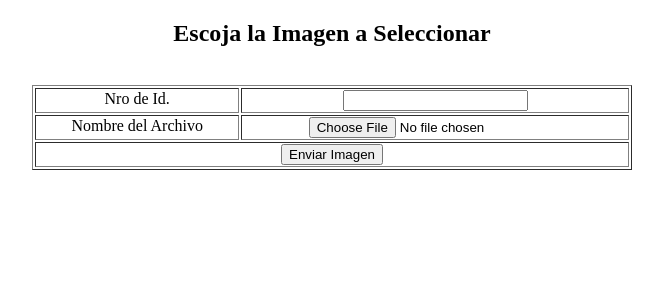
After one commit to JohanCast777/MCLAREN, a PHP site: page /Upload-pictures.php in a window 1280 px wide. The commit adds this page. Shown: the top 300 px of the page, without its empty margins (308-971 px from the left). Run offline with PHP 8.4, Linux system fonts and the light colour scheme.

Commit message:
THREE VERSION

```diff
--- /dev/null
+++ b/Upload-pictures.php
@@ -0,0 +1,44 @@
+<!DOCTYPE html>
+<html>
+<head>
+	<meta charset="utf-8">
+	<title>Sube las Imagenes al Sistema</title>
+</head>
+<body>
+	<center>
+		<form name="form" method="post" action="subir_img.php" enctype="multipart/form-data">
+			<tr>
+				<td valign="top" align="center" width="400">
+					<h2>Escoja la Imagen a Seleccionar</h2>
+				</td>
+			</tr>
+			<br>
+			<table width="600" align="center" border="1">
+			<tr>
+				<td valign="top" align="center">
+					Nro de Id.
+					<td valign="top" align="center">
+						<input type="text" name="id_noti">
+					</td>
+
+				</td>
+			</tr>
+			<tr>
+				<td valign="top" align="center">
+					Nombre del Archivo
+				</td>
+				<td valign="top" align="center">
+					<input type="file" name="imagen" size="20">
+				</td>
+			</tr>
+			<tr>
+				<td valign="top" align="center" colspan="2">
+					<input type="submit" value="Enviar Imagen">
+				</td>
+			</tr>
+			</table>
+		</form>
+	</center>
+
+</body>
+</html>
--- a/styles/index.css
+++ b/styles/index.css
@@ -112,6 +112,7 @@ ul li .a:hover::before
     height: 245px;
     width: 50%;
     float: left;
+    padding-bottom: 20px;
     position: relative;
 }
 
--- a/upload_img.php
+++ b/upload_img.php
@@ -1,7 +1,6 @@
 <?php
-require_once("classes\classes.php");
-
-$id_noti=$_POST["id_noti"];
+require_once("class.php");
+$id_noti=$_POST["id_noticia"];
 $nombre=$_FILES['imagen']['name'];
 $tipo=$_FILES['imagen']['type'];
 $tamano=$_FILES['imagen']['size'];
```
Also changed, not shown: classes/classes.php (+11 -0 lines), edit-news.php (added, +27 -0 lines), index.php (+7 -1 lines).
